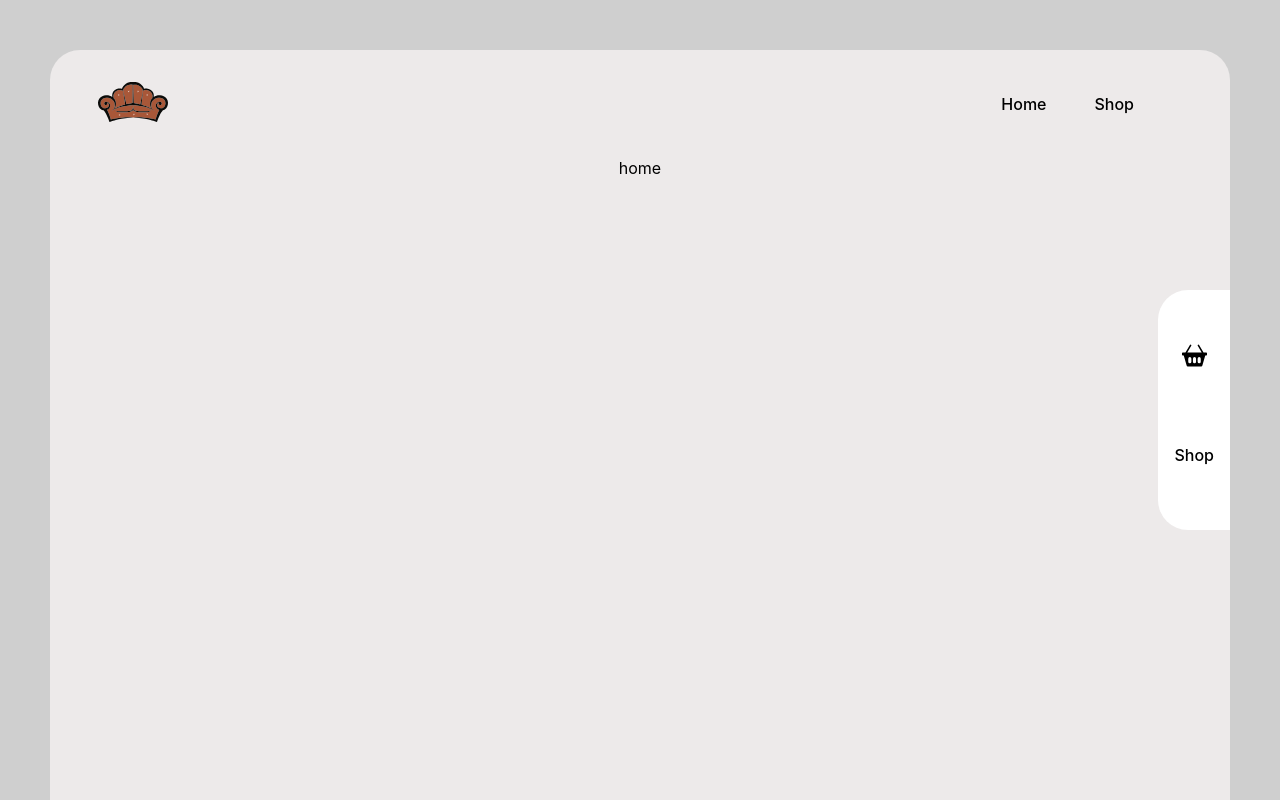
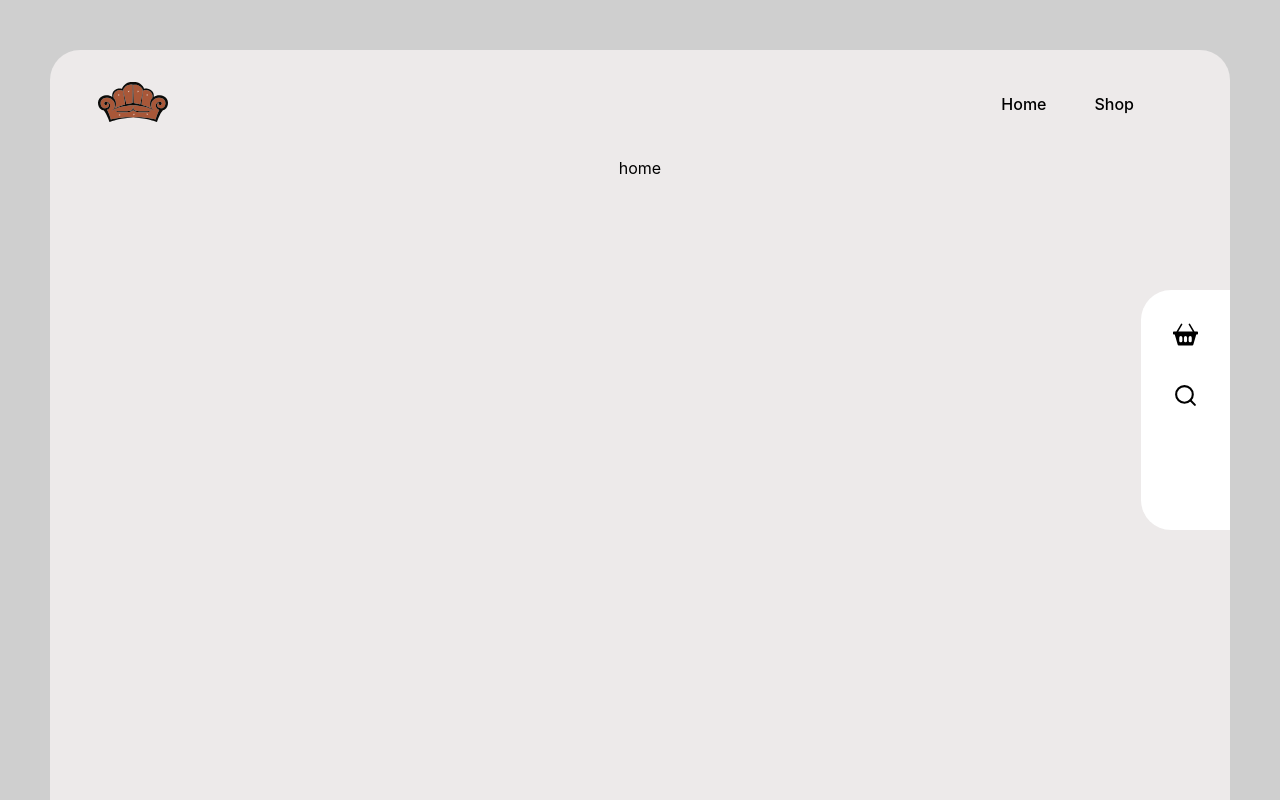
Before and after one commit to UlftKcy/ecommerce-app-with-reduxtoolkit, a React (Create React App) app: page / in a window 1280 px wide. Shown: the top 800 px of the page. Built offline with nearby package versions, Linux system fonts and the light colour scheme.

Commit message:
added bars

```diff
--- a/src/component/RightSidebar.js
+++ b/src/component/RightSidebar.js
@@ -1,30 +1,45 @@
 import React from 'react';
 import styled from 'styled-components';
 import {BsFillBasket2Fill} from 'react-icons/bs';
+import {FiSearch} from "react-icons/fi";
 
 const RightBar = styled.div`
     position:absolute;
     right:0;
     top:15rem;
-    height:30vh;
-    background-color:#ffff;
+    min-height:30vh;
     border-top-left-radius:30px;
     border-bottom-left-radius:30px;
+    background-color:#ffff;
 `
-const RightMenü = styled.ul`
+const RightMenü = styled.div`
     display:flex;
     justify-content:space-around;
     flex-direction:column;
     height:95%;
     padding:1rem;
 `
-const RightItem = styled.li`
-    list-style-type:none;
+const RightItem = styled.div`
+    margin:1rem;
+
 `
 const RightItemLink = styled.a`
     text-decoration:none;
     cursor:pointer;
     font-weight:500;
+`
+const SearchButton = styled.button`
+    border:0;
+    background-color:transparent;
+    cursor:pointer;
+
+`
+const SearchBar = styled.input`
+    padding:6px 12px;
+    border-radius : 5px;
+    outline:none;
+    border:1px solid #ddd;
+    display:none;
 `
 
 const RightSidebar = () => {
@@ -33,11 +48,16 @@ const RightSidebar = () => {
             <RightMenü>
                 <RightItem>
                     <RightItemLink>
-                    <BsFillBasket2Fill size={25} />
+                        <BsFillBasket2Fill size={25} />
                     </RightItemLink>
                 </RightItem>
                 <RightItem>
-                    <RightItemLink>Shop</RightItemLink>
+                    <RightItemLink>
+                        <SearchButton>
+                            <FiSearch size={25}/>
+                        </SearchButton>
+                        <SearchBar/>
+                    </RightItemLink>
                 </RightItem>
             </RightMenü>
         </RightBar>
```
